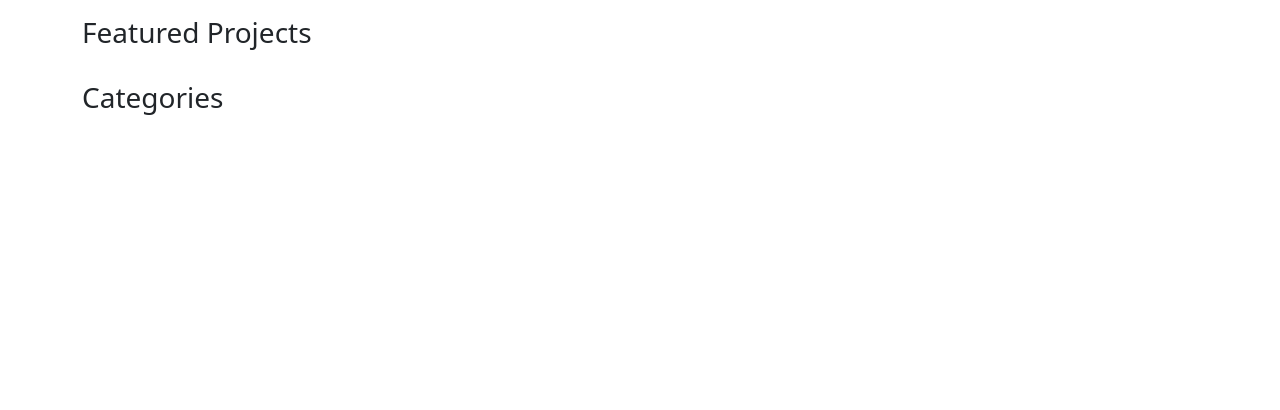
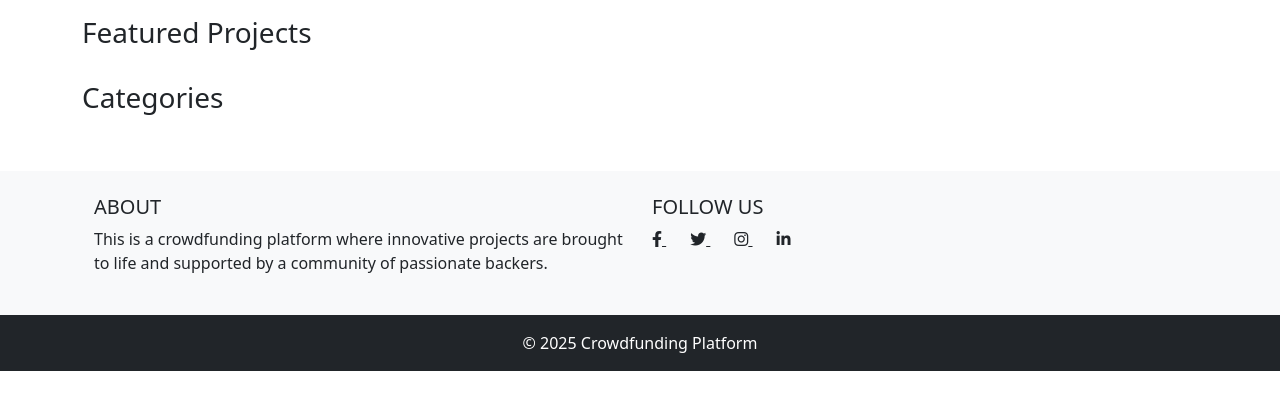
Before and after one commit to AMIRAMOHAMED44/Django_finalProject-, a Django app: page / in a window 1280 px wide. Shown: the part 258-668 px from the top of the page. Run offline with Django 5.2, Linux system fonts and the light colour scheme.

Commit message:
add footer.html

```diff
--- a/templates/base.html
+++ b/templates/base.html
@@ -12,7 +12,9 @@
     {% include 'includes/navbar.html' %}
     {% block content %} {% endblock %}
     {% block scripts %}{% endblock %}
-     <script src="https://cdn.jsdelivr.net/npm/@popperjs/core@2.9.2/dist/umd/popper.min.js" integrity="sha384-IQsoLXl5PILFhosVNubq5LC7Qb9DXgDA9i+tQ8Zj3iwWAwPtgFTxbJ8NT4GN1R8p" crossorigin="anonymous"></script>
-     <script src="https://cdn.jsdelivr.net/npm/bootstrap@5.0.2/dist/js/bootstrap.min.js" integrity="sha384-cVKIPhGWiC2Al4u+LWgxfKTRIcfu0JTxR+EQDz/bgldoEyl4H0zUF0QKbrJ0EcQF" crossorigin="anonymous"></script>
+    <script src="https://cdn.jsdelivr.net/npm/@popperjs/core@2.9.2/dist/umd/popper.min.js" integrity="sha384-IQsoLXl5PILFhosVNubq5LC7Qb9DXgDA9i+tQ8Zj3iwWAwPtgFTxbJ8NT4GN1R8p" crossorigin="anonymous"></script>
+    <script src="https://cdn.jsdelivr.net/npm/bootstrap@5.0.2/dist/js/bootstrap.min.js" integrity="sha384-cVKIPhGWiC2Al4u+LWgxfKTRIcfu0JTxR+EQDz/bgldoEyl4H0zUF0QKbrJ0EcQF" crossorigin="anonymous"></script>
+    {% include 'includes/footer.html' %}
+
 </body>
 </html>
--- /dev/null
+++ b/templates/includes/footer.html
@@ -0,0 +1,38 @@
+<link
+  rel="stylesheet"
+  href="https://cdnjs.cloudflare.com/ajax/libs/font-awesome/6.0.0/css/all.min.css"
+/>
+
+<footer class="bg-light text-center text-lg-start mt-5">
+  <div class="container p-4">
+    <div class="row">
+      <!-- About Section -->
+      <div class="col-lg-6 col-md-12 mb-4 mb-md-0">
+        <h5 class="text-uppercase">About</h5>
+        <p>
+          This is a crowdfunding platform where innovative projects are brought
+          to life and supported by a community of passionate backers.
+        </p>
+      </div>
+      <!-- Social Media Icons -->
+      <div class="col-lg-6 col-md-12 mb-4 mb-md-0">
+        <h5 class="text-uppercase">Follow Us</h5>
+        <a href="https://facebook.com" class="me-4 text-reset">
+          <i class="fab fa-facebook-f"></i>
+        </a>
+        <a href="https://twitter.com" class="me-4 text-reset">
+          <i class="fab fa-twitter"></i>
+        </a>
+        <a href="https://instagram.com" class="me-4 text-reset">
+          <i class="fab fa-instagram"></i>
+        </a>
+        <a href="https://linkedin.com" class="me-4 text-reset">
+          <i class="fab fa-linkedin-in"></i>
+        </a>
+      </div>
+    </div>
+  </div>
+  <div class="text-center p-3 bg-dark text-white">
+    © 2025 Crowdfunding Platform
+  </div>
+</footer>
```
